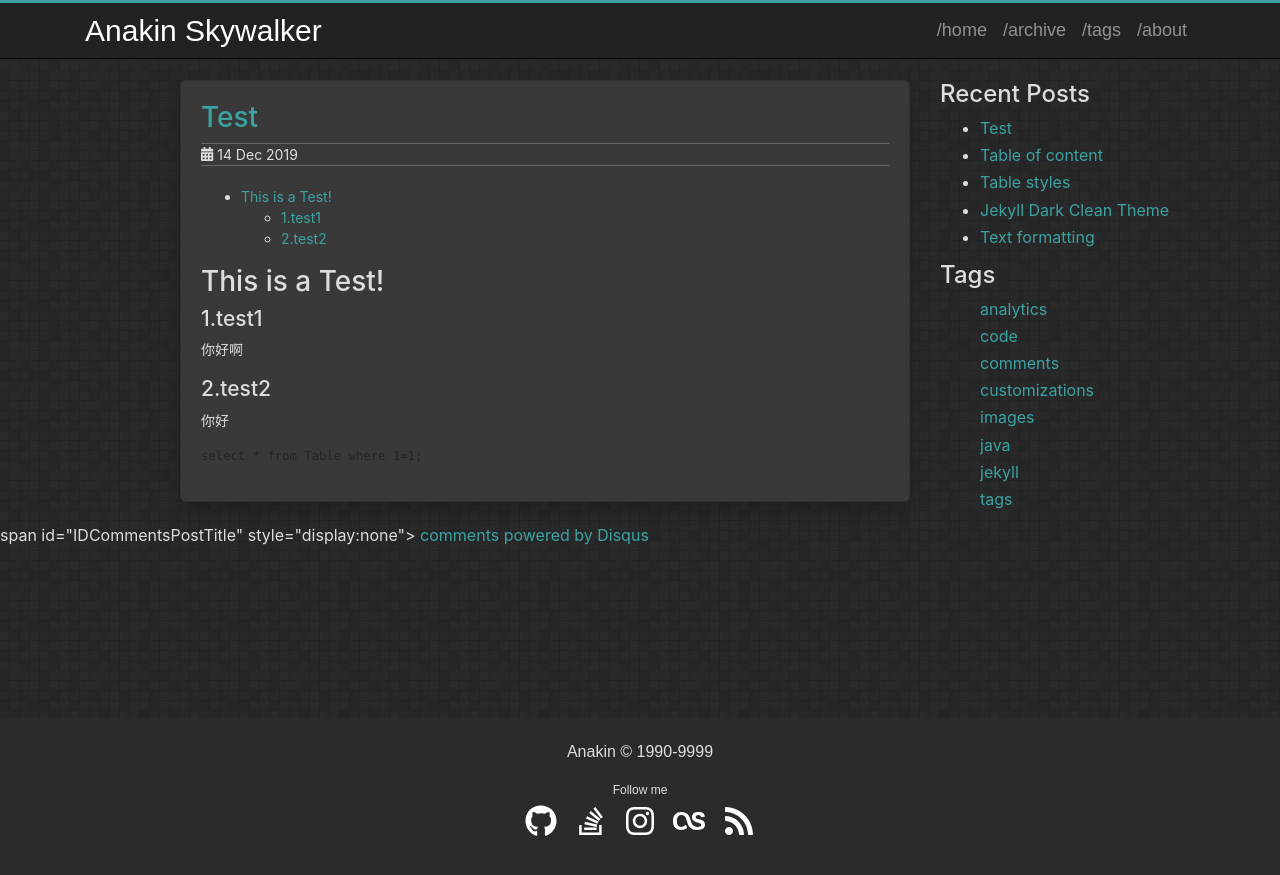
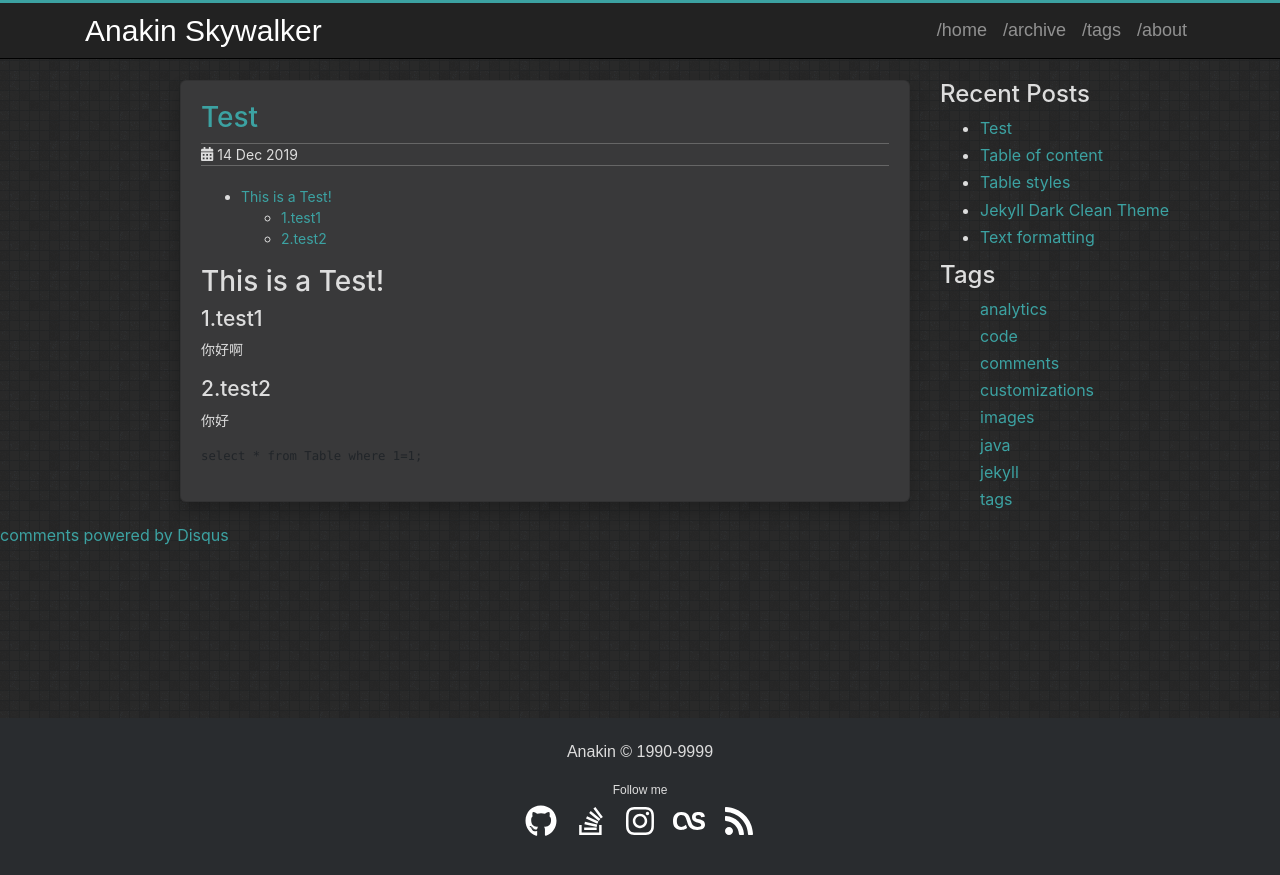
Before and after one commit to AnakinSkyW/AnakinSkyW.github.io, a Jekyll site: the page built from _posts/2019-12-04-test.md, in a window 1280 px wide. Shown: the top 875 px of the page. Built offline with Jekyll 4.4.1, drawn with Linux system fonts in a browser that asks for light colours; comment, search, counter and statistics services are not loaded.

Commit message:
:construction: span

```diff
--- a/_includes/comments.html
+++ b/_includes/comments.html
@@ -44,7 +44,7 @@
     (document.getElementsByTagName('head')[0] || document.getElementsByTagName('body')[0]).appendChild(dsq);
   })();
 </script>
-span id="IDCommentsPostTitle" style="display:none"></span>
+<span id="IDCommentsPostTitle" style="display:none"></span>
 <script type='text/javascript' src='https://www.intensedebate.com/js/genericCommentWrapperV2.js'></script>
 <noscript>Please enable JavaScript to view the <a href="http://disqus.com/?ref_noscript">comments powered by Disqus.</a></noscript>
 <a href="http://disqus.com" class="dsq-brlink">comments powered by <span class="logo-disqus">Disqus</span></a>
```
